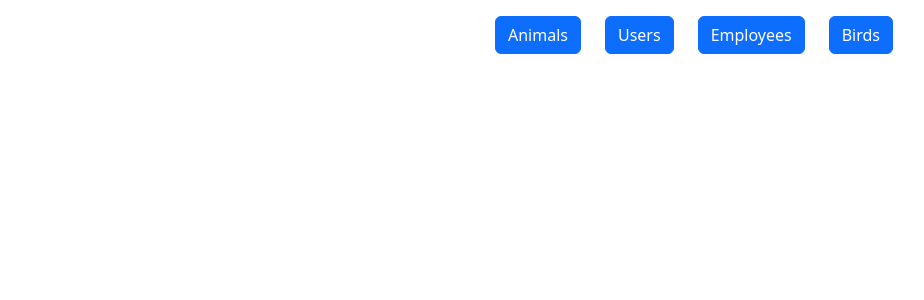
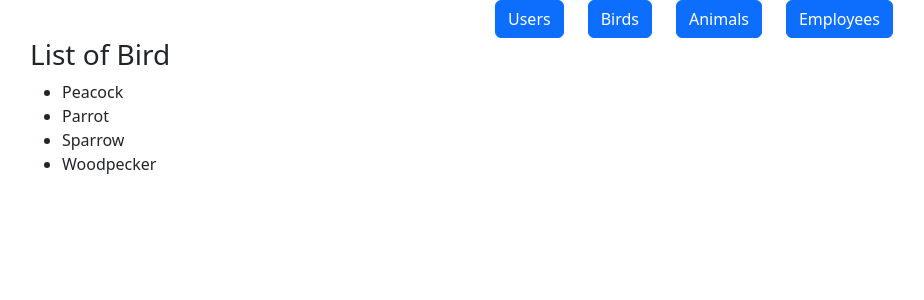
Before and after one commit to HasmatAliYash/react-learning, a React (Create React App) app: page / in a window 1280 px wide. Shown: the top 300 px of the page, without its empty margins (52-976 px from the left). Built offline with nearby package versions, Linux system fonts and the light colour scheme; no server answers.

Commit message:
day4 assignment 3 done

```diff
--- a/src/components/Animals.jsx
+++ b/src/components/Animals.jsx
@@ -1,12 +1,24 @@
-import React from "react";
-export default function Animals(props) {
+import React, { Component } from "react";
+
+export default class Animals extends Component {
+  constructor(props) {
+    super(props);
+
+    this.state = {
+      animalList: props.animals,
+    };
+  }
+
+  render() {
     return (
-    <div>
+      <>
+        <h3>List of Bird</h3>
         <ul>
-        {props.animalList.map((animal, index) => (
+          {this.state.animalList.map((animal, index) => (
             <li key={index}>{animal}</li>
           ))}
         </ul>
-    </div>
+      </>
     );
   }
+}
--- a/src/components/Birds.jsx
+++ b/src/components/Birds.jsx
@@ -1,10 +1,24 @@
-import React from "react";
+import React, { Component } from "react";
 
-export default function Birds(props) {
-  return (
-    <div>
-      <h2>{props.name}</h2>
-      <p>{props.about}</p>
-    </div>
-  );
+export default class Birds extends Component {
+  constructor(props) {
+    super(props);
+
+    this.state = {
+      birdList: ["Peacock", "Parrot", "Sparrow", "Woodpecker"],
+    };
+  }
+
+  render() {
+    return (
+      <div>
+        <h3>List of Bird</h3>
+        <ul>
+          {this.state.birdList.map((bird, index) => (
+            <li key={index}>{bird}</li>
+          ))}
+        </ul>
+      </div>
+    );
+  }
 }
--- a/src/components/Employees.jsx
+++ b/src/components/Employees.jsx
@@ -1,9 +1,17 @@
-import React from "react";
+import React, { Component } from "react";
 import Table from "react-bootstrap/Table";
 
-export default function Employees(props) {
-  return (
-    <div>
+export default class Employees extends Component {
+  constructor(props) {
+    super(props);
+
+    this.state = {
+      employeesList: props.users,
+    };
+  }
+
+  render() {
+    return (
       <Table striped bordered hover size="sm">
         <thead>
           <tr>
@@ -13,7 +21,7 @@ export default function Employees(props) {
           </tr>
         </thead>
         <tbody>
-          {props.employees.map((user, index) => (
+          {this.state.employeesList.map((user, index) => (
             <tr key={index}>
               <td>{user.username}</td>
               <td>{user.address.city}</td>
@@ -22,6 +30,6 @@ export default function Employees(props) {
           ))}
         </tbody>
       </Table>
-    </div>
-  );
+    );
+  }
 }
--- a/src/components/LivingThings.jsx
+++ b/src/components/LivingThings.jsx
@@ -1,10 +1,10 @@
 import React, { useState, useEffect } from "react";
 import Button from "react-bootstrap/Button";
 import Stack from "react-bootstrap/Stack";
+import Animals from "./Animals";
 import Birds from "./Birds";
+import Employees from "./Employees";
 import Users from "./Users";
-import Animals from "./Animals";
-import Employees from "./Employees";
 
 const animals = [
   "Tiger",
@@ -30,45 +30,35 @@ const animals = [
 
 export default function LivingThings() {
   // Getting user data via GET API call
+
+  const [isUsersVisible, setUsersVisible] = useState(false);
+  const [isBirdsVisible, setBirdsVisible] = useState(true);
+  const [isAnimalsVisible, setAnimalsVisible] = useState(false);
+  const [isEmployeesVisible, setEmployeesVisible] = useState(false);
   const [users, setUsers] = useState([]);
+
   useEffect(() => {
     fetch("https://jsonplaceholder.typicode.com/users")
       .then((response) => response.json())
       .then((data) => setUsers(data));
   });
 
-  const [item, setItem] = useState(<Birds></Birds>);
   return (
     <div>
-      {item}
       <Stack gap={4} className="col-md-2 mx-auto" direction="horizontal">
-        <Button
-          onClick={() => setItem(<Animals animalList={animals}></Animals>)}
-        >
+        <Button onClick={() => setUsersVisible(!isUsersVisible)}>Users</Button>
+        <Button onClick={() => setBirdsVisible(!isBirdsVisible)}>Birds</Button>
+        <Button onClick={() => setAnimalsVisible(!isAnimalsVisible)}>
           Animals
         </Button>
-        <Button onClick={() => setItem(<Users users={users}></Users>)}>
-          Users
-        </Button>
-        <Button
-          onClick={() => setItem(<Employees employees={users}></Employees>)}
-        >
-          {" "}
-          Employees{" "}
-        </Button>
-        <Button
-          onClick={() =>
-            setItem(
-              <Birds
-                name="Dove"
-                about="Columbidae is a bird family consisting of doves and pigeons. "
-              ></Birds>
-            )
-          }
-        >
-          Birds
+        <Button onClick={() => setEmployeesVisible(!isEmployeesVisible)}>
+          Employees
         </Button>
       </Stack>
+      {isUsersVisible && <Users users={users} />}
+      {isBirdsVisible && <Birds />}
+      {isAnimalsVisible && <Animals animals={animals} />}
+      {isEmployeesVisible && <Employees users={users} />}
     </div>
   );
 }
--- a/src/components/Users.jsx
+++ b/src/components/Users.jsx
@@ -1,9 +1,15 @@
-import React from "react";
+import React, { Component } from "react";
 import Table from "react-bootstrap/Table";
+export default class Users extends Component {
+  constructor(props) {
+    super(props);
+    this.state = {
+      users: props.users,
+    };
+  }
 
-export default function Users(props) {
-  return (
-    <div>
+  render() {
+    return (
       <Table striped bordered hover size="sm">
         <thead>
           <tr>
@@ -14,7 +20,7 @@ export default function Users(props) {
           </tr>
         </thead>
         <tbody>
-          {props.users.map((user, index) => (
+          {this.state.users.map((user, index) => (
             <tr key={index}>
               <td>{user.id}</td>
               <td>{user.name}</td>
@@ -24,6 +30,6 @@ export default function Users(props) {
           ))}
         </tbody>
       </Table>
-    </div>
-  );
+    );
+  }
 }
```
Lines whose indentation alone changed are shown as unchanged.
